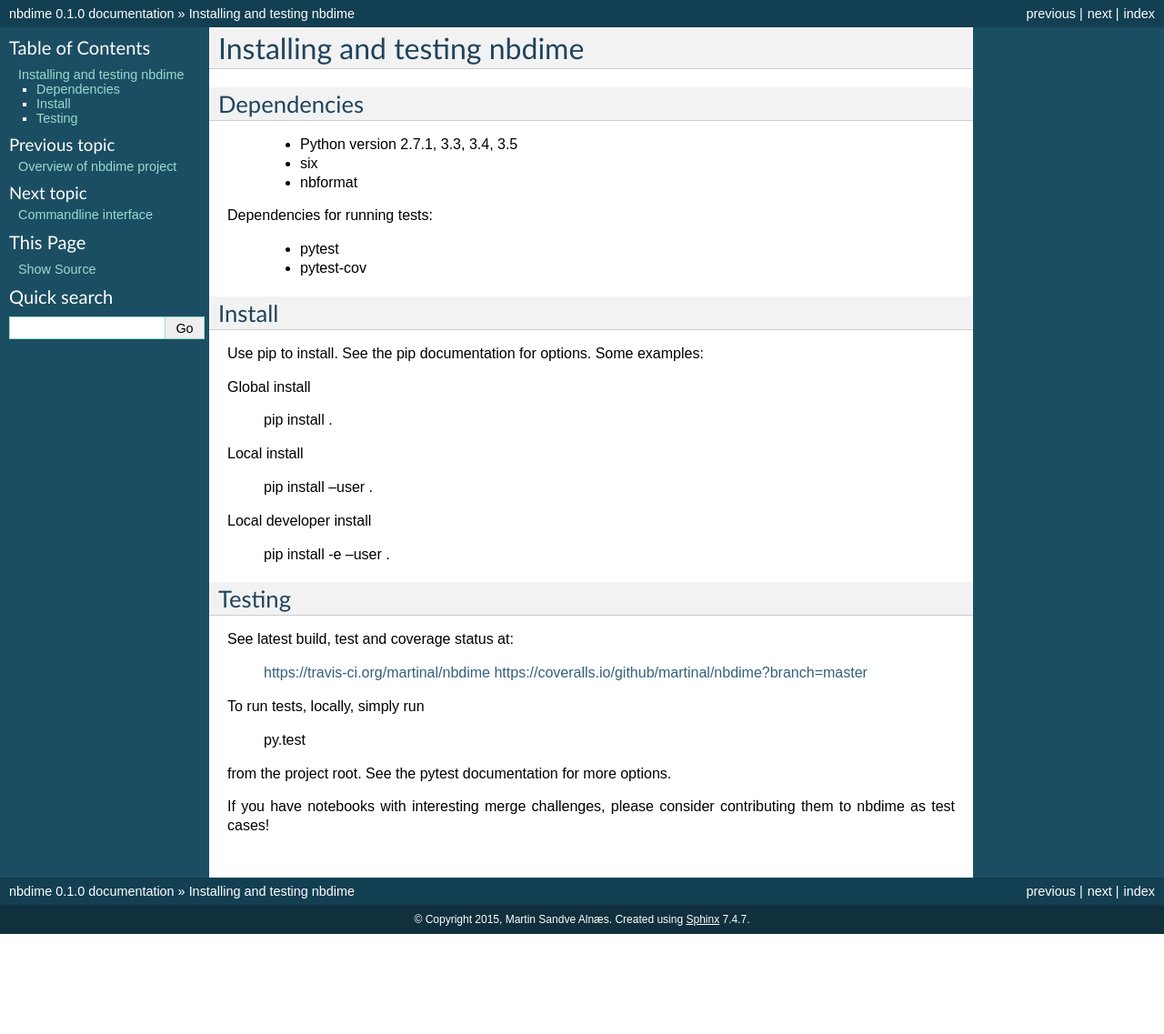
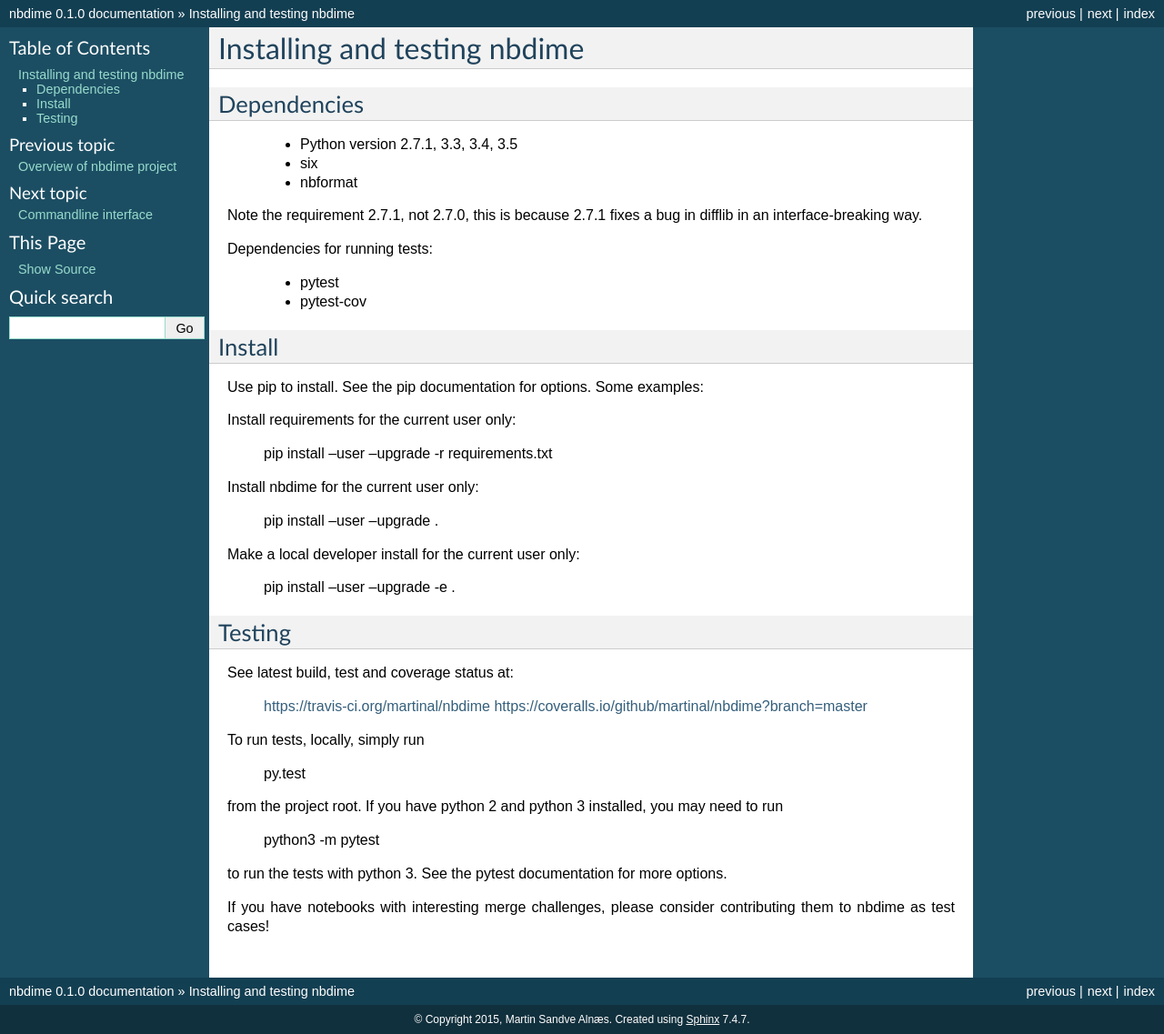
Before and after one commit to jupyter/nbdime, a Sphinx documentation site: the page built from docs/source/installing.rst, in a window 1280 px wide. Shown: the whole page at 91% size. Built offline with Sphinx 7.4.7, drawn with Linux system fonts in a browser that asks for light colours; before the commit the page ends 1027 px from its top, so only the background shows below that.

Commit message:
Minor docs update.

```diff
--- a/docs/source/installing.rst
+++ b/docs/source/installing.rst
@@ -9,6 +9,9 @@ Dependencies
   - six
   - nbformat
 
+Note the requirement 2.7.1, not 2.7.0, this is because
+2.7.1 fixes a bug in difflib in an interface-breaking way.
+
 Dependencies for running tests:
 
   - pytest
@@ -19,17 +22,17 @@ Install
 -------
 Use pip to install. See the pip documentation for options. Some examples:
 
-Global install
+Install requirements for the current user only:
 
-    pip install .
+    pip install --user --upgrade -r requirements.txt
 
-Local install
+Install nbdime for the current user only:
 
-    pip install --user .
+    pip install --user --upgrade .
 
-Local developer install
+Make a local developer install for the current user only:
 
-    pip install -e --user .
+    pip install --user --upgrade -e .
 
 
 Testing
@@ -44,7 +47,12 @@ To run tests, locally, simply run
 
     py.test
 
-from the project root. See the pytest documentation for more options.
+from the project root. If you have python 2 and python 3 installed,
+you may need to run
+
+    python3 -m pytest
+
+to run the tests with python 3. See the pytest documentation for more options.
 
 If you have notebooks with interesting merge challenges,
 please consider contributing them to nbdime as test cases!
```
